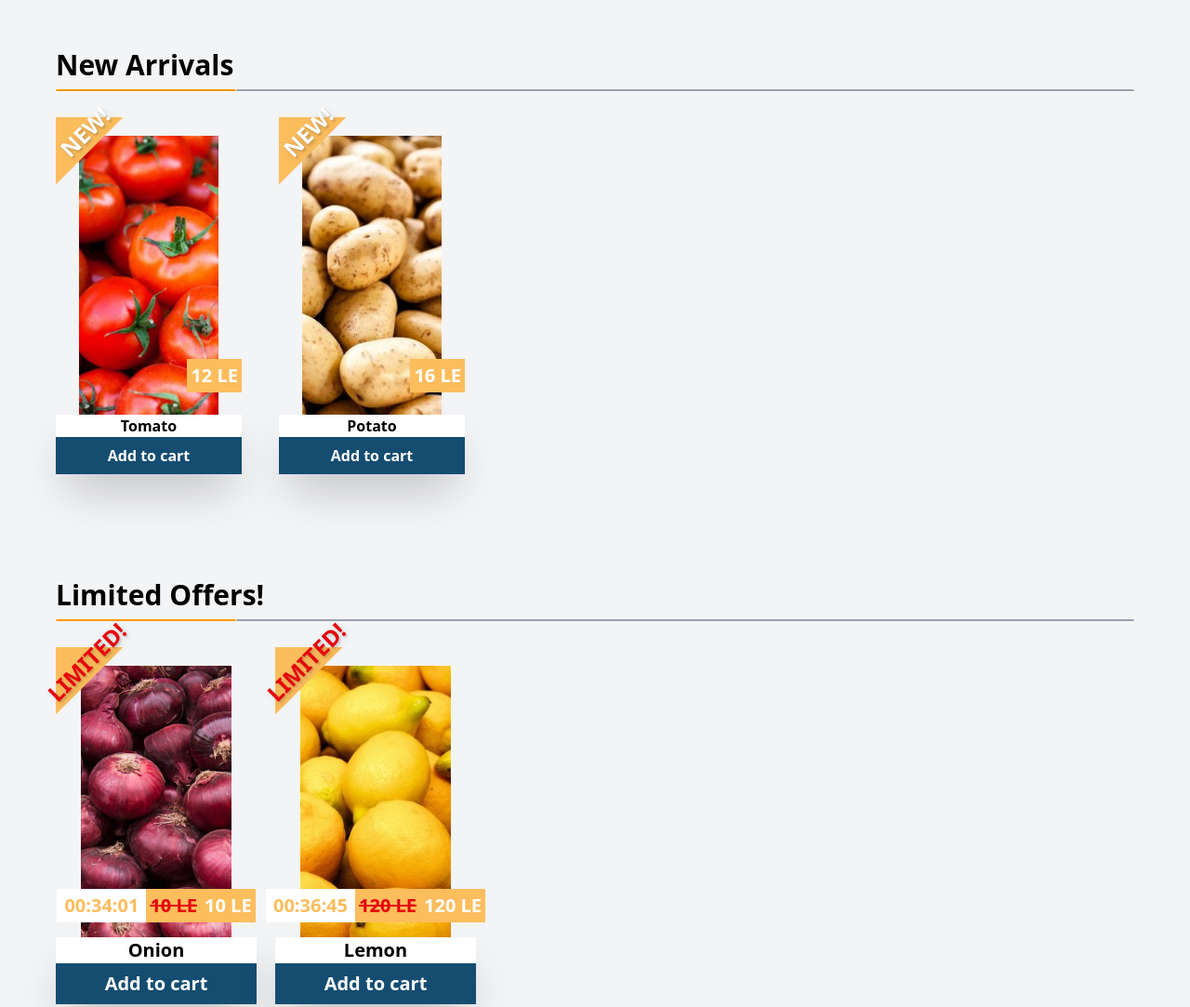
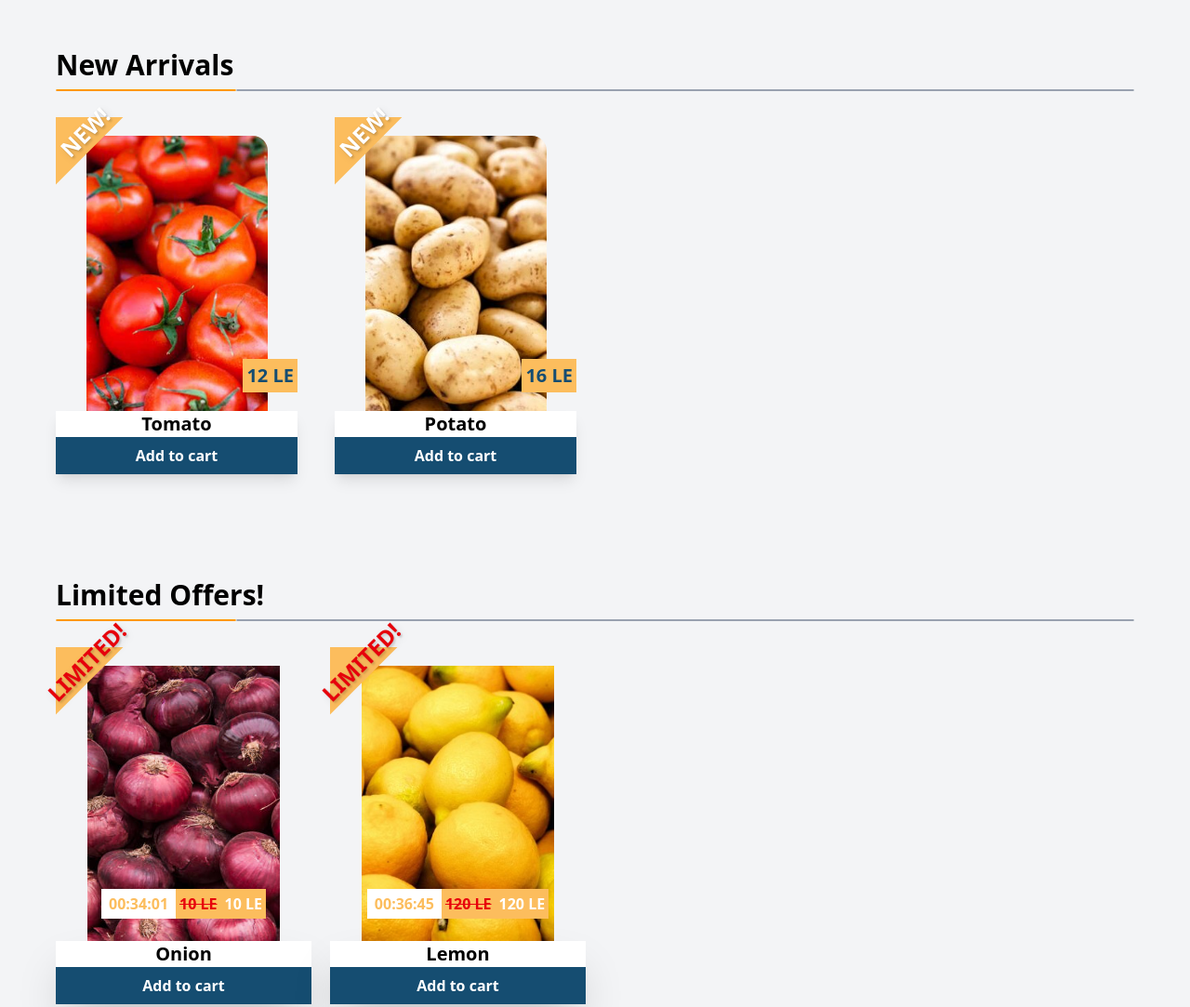
Before and after one commit to m7mdhany/E-Commerce_JS, a website: page index.html in a window 1280 px wide. Shown: the part 986-2069 px from the top of the page at 93% size. Drawn offline with Linux system fonts and the light colour scheme.

Commit message:
style:prodcut card layout home

```diff
--- a/index.html
+++ b/index.html
@@ -317,7 +317,7 @@
           </div>
         </div>
 
-        <div class="arrivals-container w-full gap-10 grid grid-cols-5">
+        <div class="arrivals-container w-full gap-10 grid grid-cols-4">
 
           <!-- <div
             class=" rounded-md /shadow-md border-gray-500 flex flex-col max-h-80 h-80 min-h-80 bg-whigte items-center w-full relative">
@@ -353,7 +353,7 @@
           </div>
         </div>
 
-        <div class="offer-container grid grid-cols-5 gap-5">
+        <div class="offer-container grid grid-cols-4 gap-5">
 
           <!-- <div
             class="offer-card  text-xl xlg:text-2xl rounded-md /shadow-md border-gray-500 flex flex-col max-h-80 h-80 min-h-80 bg-whigte items-center w-full relative  ">
--- a/js/home.js
+++ b/js/home.js
@@ -60,16 +60,16 @@ async function getData(val1 = undefined, val2 = undefined) {
     for (let i = 0; i < filter.length; i++) {
       arrivalsContainer.innerHTML += `
         <div
-            class="arrival-card rounded-md /shadow-md border-gray-500 flex flex-col max-h-96 h-96 min-h-96 items-center w-full relative cursor-pointer">
+            class="arrival-card /shadow-md border-gray-500 flex flex-col max-h-96 h-96 min-h-96 items-center w-full relative cursor-pointer">
             <p class="z-5 font-bold text-white absolute text-2xl text-shadow-lg top-0 left-0 -rotate-45">
               NEW!
             </p>
-            <div class=" w-3/4 overflow-hidden grow h-100 mt-5 ">
+            <div class=" w-3/4 overflow-hidden grow h-100 mt-5 rounded-t-2xl">
               <img class="object-cover h-full m-auto" src="../${filter[i].image}" alt="">
             </div>
-            <div class="w-full flex flex-col items-center bg-white shadow-2xl">
-              <h3 class="text-center font-bold rounded-2xl text-md ">${filter[i].name}</h3>
-              <span class="w-fit text-center bg-main text-xl p-1 text-white font-bold absolute right-0 top-65">
+            <div class="w-full flex flex-col items-center bg-white shadow-lg">
+              <h3 class="text-center font-bold rounded-2xl text-xl ">${filter[i].name}</h3>
+              <span class="w-fit text-center bg-main text-xl p-1 text-secondary font-bold absolute right-0 top-65">
               ${filter[i].price} LE</span>
               <button class="btn-cart bg-secondary hover:bg-main font-bold py-2 cursor-pointer w-full text-white">
                 Add to cart</button>
@@ -94,7 +94,7 @@ async function getData(val1 = undefined, val2 = undefined) {
     for (let i = 0; i < filter.length; i++) {
       offerContainer.innerHTML += `
           <div
-            class="offer-card  text-xl xlg:text-2xl rounded-md /shadow-md border-gray-500 flex flex-col max-h-96 h-96 min-h-96 items-center w-full relative  cursor-pointer">
+            class="offer-card   rounded-md /shadow-md border-gray-500 flex flex-col max-h-96 h-96 min-h-96 items-center w-full relative  cursor-pointer">
             <p class="z-5 font-bold text-red-600 absolute text-2xl text-shadow-lg top-0 -left-5 -rotate-45">
               LIMITED!
             </p>
@@ -102,7 +102,7 @@ async function getData(val1 = undefined, val2 = undefined) {
               <img class="object-cover h-full m-auto" src="../${filter[i].image}" alt="">
             </div>
             <div class="w-full flex flex-col items-center bg-white shadow-2xl">
-              <h3 class="text-center font-bold rounded-2xl text-md ">${filter[i].name}</h3>
+              <h3 class="text-center font-bold rounded-2xl text-xl ">${filter[i].name}</h3>
               <div class="absolute  top-65 flex ">
                 <p class="timer p-1 w-full grow text-main font-bold text-center bg-white px-2">
                   00:00:00</p>
@@ -111,9 +111,8 @@ async function getData(val1 = undefined, val2 = undefined) {
                 <span class="w-fit text-center bg-main p-1 text-white font-bold whitespace-nowrap">
                 ${filter[i].price - (filter[i].price * filter[i].discount)}  LE</span>
               </div>
-              <button class="btn-cart bg-secondary hover:bg-main font-bold py-2 cursor-pointer w-full text-white">Add
-                to
-                cart</button>
+              <button class="btn-cart bg-secondary hover:bg-main font-bold py-2 cursor-pointer w-full text-white">
+                Add to cart</button>
             </div>
             <div class="h-20 w-full absolute overflow-hidden ">
               <div class="w-15 h-30 bg-main absolute -top-10 -left-5 rotate-45 flex">
```
Also changed, not shown: output.css.
